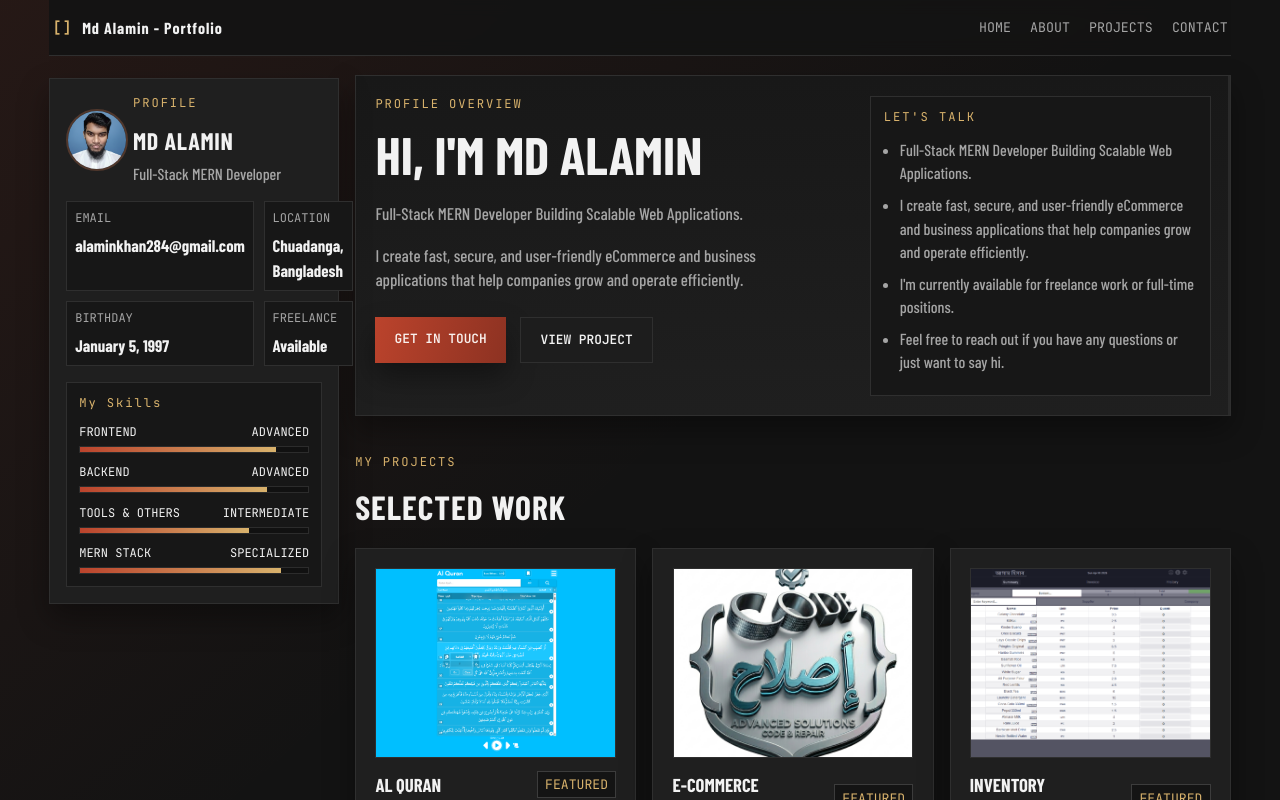
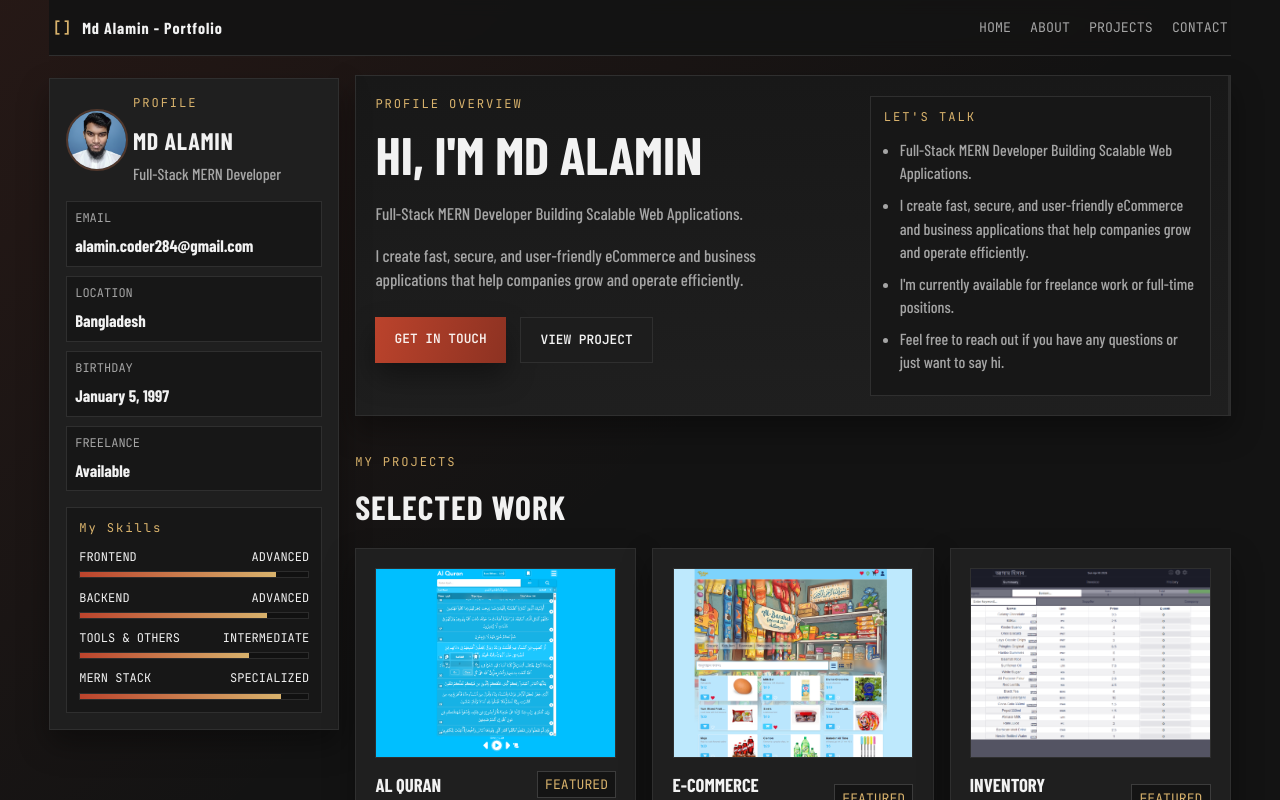
Before and after one commit to code-islah/my-portfolio, a React (Vite) app in the folder client/: page / in a window 1280 px wide. Shown: the top 800 px of the page. Built offline with nearby package versions, Linux system fonts and the light colour scheme; no server answers.

Commit message:
updated with ecommerce website

```diff
--- a/client/src/App.jsx
+++ b/client/src/App.jsx
@@ -2,8 +2,8 @@ import { useMemo, useState } from "react";
 import axios from "axios";
 
 const rankStats = [
-  { label: "Email", value: "alaminkhan284@gmail.com" },
-  { label: "Location", value: "Chuadanga, Bangladesh" },
+  { label: "Email", value: "alamin.coder284@gmail.com" },
+  { label: "Location", value: "Bangladesh" },
   { label: "Birthday", value: "January 5, 1997" },
   { label: "Freelance", value: "Available" }
 ];
@@ -32,9 +32,9 @@ const projects = [
       "A full-stack e-commerce platform with cart, payments, and admin dashboard.",
     tech: "React, Node.js, MongoDB, Stripe",
     difficulty: "Featured",
-    image: "/project-images/logo.png",
-    liveUrl: "https://codeislah.netlify.app/",
-    sourceUrl: "https://github.com/code-islah/Code-Islah-Official-Website"
+    image: "/project-images/tazkiya-store.png",
+    liveUrl: "https://tazkiya-store.vercel.app/",
+    sourceUrl: "https://github.com/code-islah/tazkiya-store"
   },
   {
     title: "Inventory Management",
--- a/client/src/styles.css
+++ b/client/src/styles.css
@@ -20,11 +20,19 @@
   box-sizing: border-box;
 }
 
+textarea {
+  resize: none;
+}
+
 html,
 body,
 #root {
   margin: 0;
   min-height: 100%;
+}
+
+html {
+  scroll-behavior: smooth;
 }
 
 body {
@@ -177,6 +185,12 @@ h2 {
   margin-top: 1rem;
 }
 
+@media screen and (min-width: 1080px) {
+  .stat-grid {
+    grid-template-columns: 1fr;
+  }
+}
+
 .stat-grid article {
   border: 1px solid var(--line);
   padding: 0.5rem;
@@ -196,6 +210,7 @@ h2 {
   color: var(--text);
   font-size: 1.05rem;
 }
+
 
 .rank-panel {
   margin-top: 1rem;
@@ -340,6 +355,7 @@ h1 {
   background: var(--card);
   box-shadow: var(--shadow);
 }
+
 
 .project-card h3,
 .timeline-item h3 {
```
Also changed, not shown: client/public/project-images/portfolio-icon.png (added), client/public/project-images/tazkiya-store.png (added).
